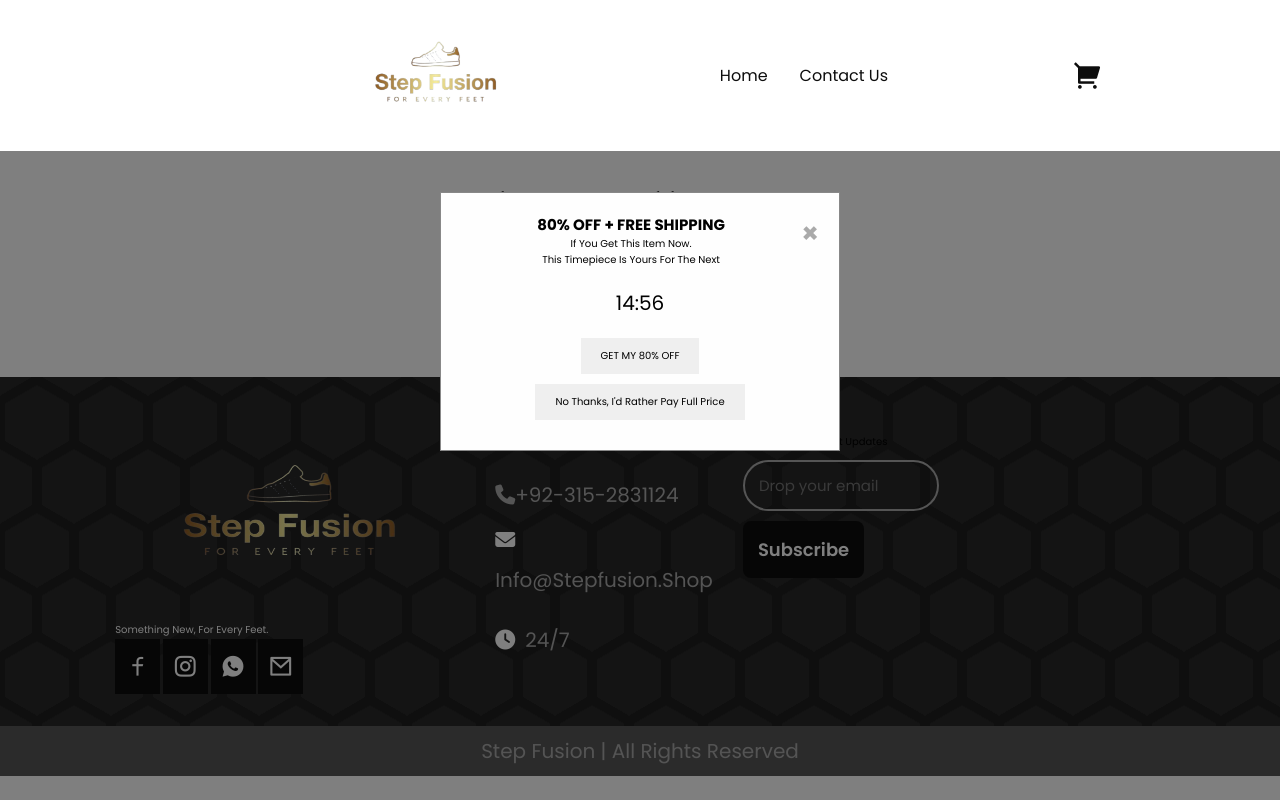
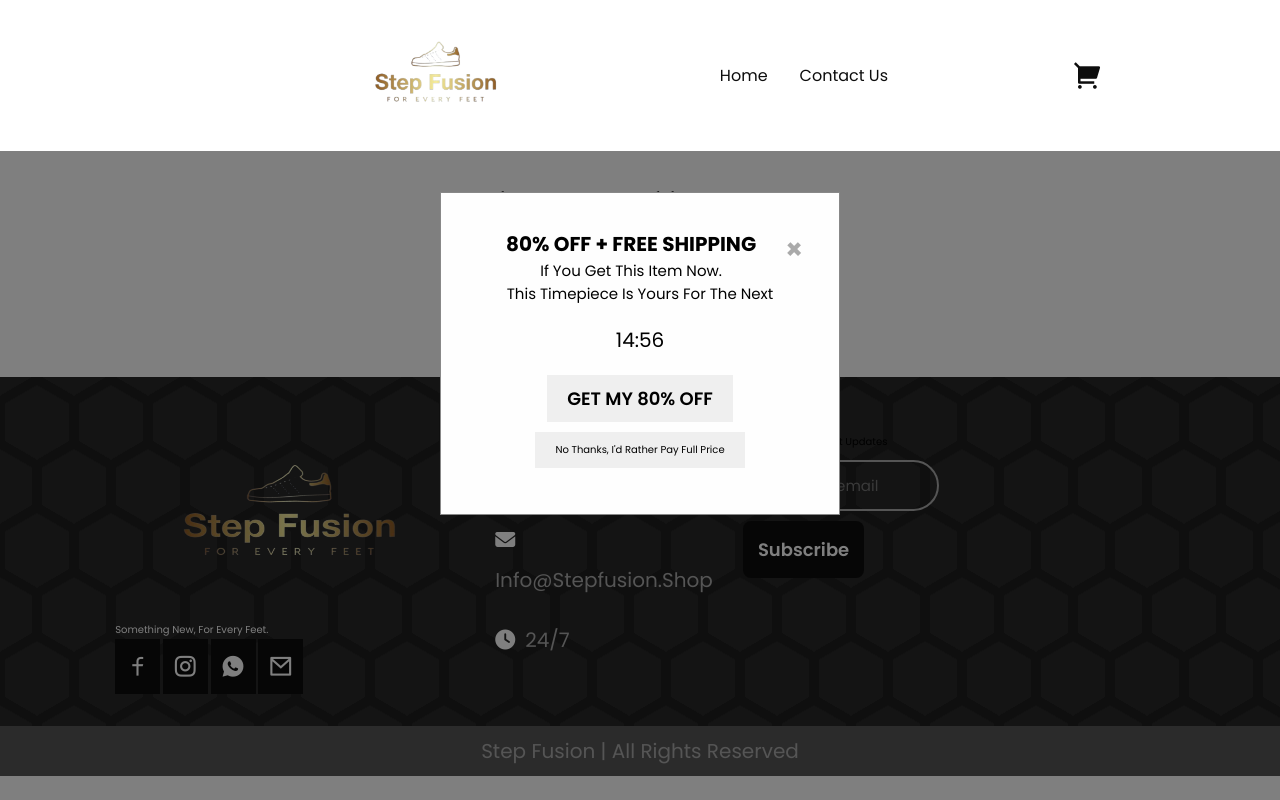
Before and after one commit to stepfusion/stepfusion.github.io, a plain HTML site: page index.html in a window 1280 px wide. Drawn offline with nearby package versions, Linux system fonts and the light colour scheme; no server answers.

```diff
--- a/checkout.css
+++ b/checkout.css
@@ -97,6 +97,7 @@
   .cart-items {
     font-size: 3rem !important;
     /* background-color: red !important; */
+    text-align: center;
   }
 
   .thankyou {
@@ -125,6 +126,10 @@
     flex-direction: column;
   }
 
+  .form {
+    width: 100%;
+  }
+
   /* -----------------------------------------------breakpoints--------------------------------- */
   @media (max-width: 450px) {
     .form-container {
--- a/style.css
+++ b/style.css
@@ -1043,7 +1043,13 @@
   .footer .box-container {
     grid-template-columns: repeat(1, 1fr);
   }
+
+  .popup-content {
+    margin: 67% auto !important;
+  }
 }
+
+
 .popup {
     display: none; /* Hidden by default */
     position: fixed;
@@ -1059,7 +1065,7 @@
 .popup-content {
     background-color: #fefefe;
     margin: 15% auto;
-    padding: 20px;
+    padding: 36px;
     border: 1px solid #888;
     width: 80%;
     max-width: 400px;
@@ -1092,3 +1098,15 @@
     font-size: 1em;
     cursor: pointer;
 }
+
+
+.popup-content h2 {
+  font-size: 2rem;
+}
+.popup-content p {
+  font-size: 1.5rem;
+}
+.popup-content #getOffer {
+  font-size: 1.8rem;
+  font-weight: 600;
+}
```
